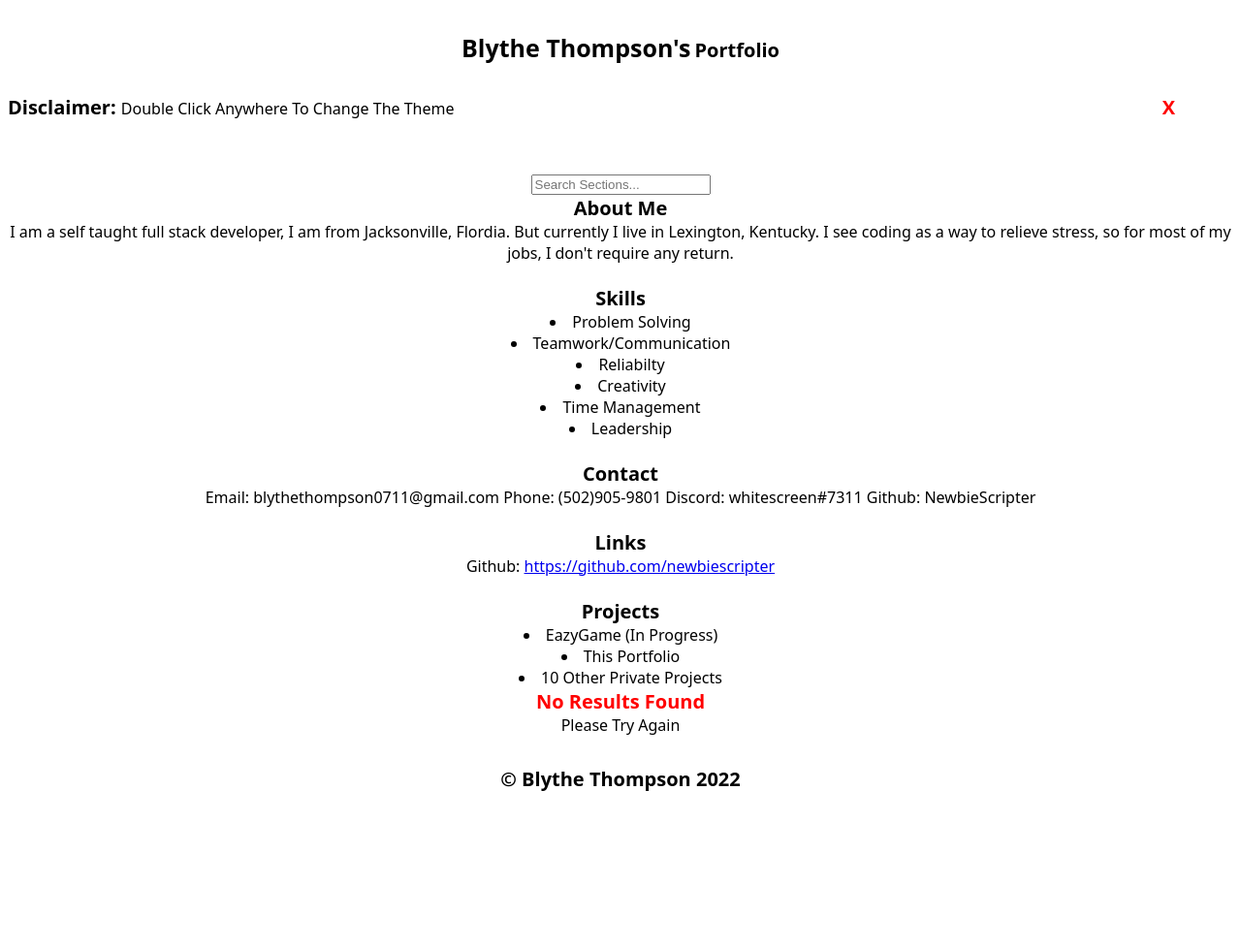
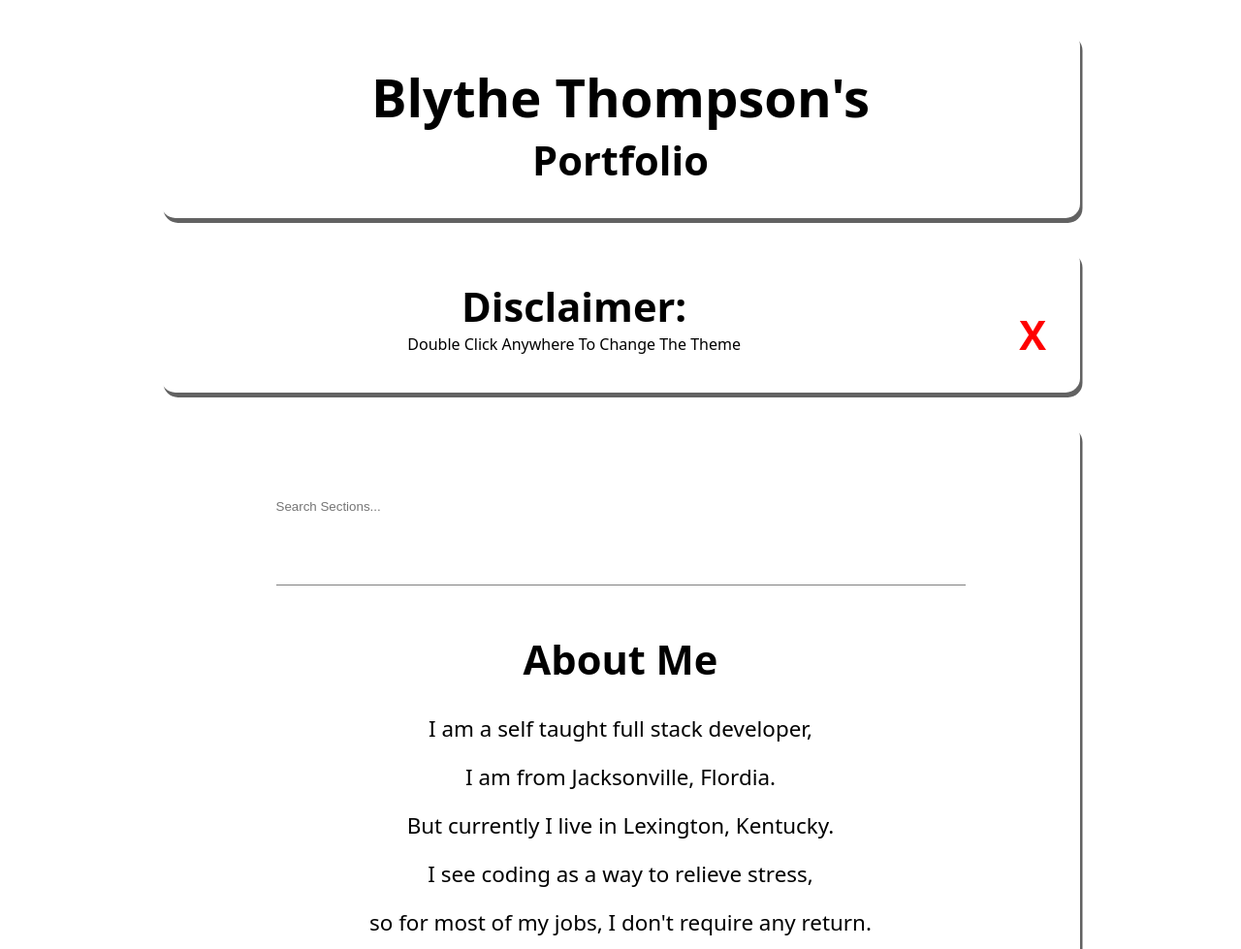
Before and after one commit to newbiescripter/Portfolio, a plain HTML site: page index.html in a window 1280 px wide. Shown: the top 979 px of the page at 97% size. Before the commit the page ends 849 px from the top, so only its background shows below. Drawn offline with nearby package versions, Linux system fonts and the light colour scheme.

Commit message:
Version 2.0
VERSION 2.0 ADD 4

```diff
--- a/src/css/main.css
+++ b/src/css/main.css
@@ -1,5 +1,91 @@
+html {
+    overflow: auto;
+}
+
 body {
     font-family: system-ui;
+    transition: 0.3s ease-in-out;
+}
+
+.wrapper-main{
+    width: 75%;
+    margin: 0 auto;
+    display: block;
+    padding-top: 2.5%;
+    padding-bottom: 2.5%;
+    border-radius: 15px;
+    box-shadow: 2.5px 5px rgba(0, 0, 0, 0.614);
+    transition: all 0.3s ease-in-out;
+}
+
+.paragraph-container {
+    text-align: center;
+    align-items: center;
+    align-content: center;
+    margin-top: 2%;
+    margin-bottom: 2%;
+}
+
+.list-containers li:hover {
+    text-decoration: underline;
+}
+
+.link-main {
+    text-decoration: none;
+}
+
+.link-main:hover {
+    text-decoration: underline;
+}
+
+.list-container li {
+    font-size: 1.75vw;
+    font-weight: 500;
+    display: list-item;
+    margin-top: 2.5%;
+    margin-bottom: 2.5%;
+}
+
+.list-container {
+    text-align: center;
+    align-items: center;
+    align-content: center;
+    margin-top: 2%;
+    margin-bottom: 2%;
+}
+
+#header-two {
+    width: 74.9%;
+}
+
+#header-one {
+    width: 24.9%;
+}
+
+.paragraph-container span {
+    font-size: 1.75vw;
+    font-weight: 500;
+    display: block;
+    padding-top: 1%;
+    padding-bottom: 1%;
+}
+
+.paragraph-container span:hover {
+    text-decoration: underline;
+}
+
+.wrapper-main:hover {
+    transform: scale(1.05);
+}
+
+.text-container span {
+    display: block;
+}
+
+.text-container {
+    text-align: center;
+    align-items: center;
+    align-content: center;
 }
 
 .container-main {
@@ -14,12 +100,12 @@ body {
 
 .title-text {
     font-weight: 700;
-    font-size: 25px;
+    font-size: 4.25vw;
 }
 
 .sub-title-text {
     font-weight: 700;
-    font-size: 20px;
+    font-size: 3.25vw;
 }
 
 .underline {
@@ -29,3 +115,24 @@ body {
 .inline-block {
     display: inline-block;
 }
+
+.gray-line {
+    width: 75%;
+    background-color: gray;
+    height: 1px;
+    display: block;
+    margin: 0 auto;
+    margin-top: 5%;
+    margin-bottom: 5%;
+}
+
+#search-input {
+    width: 75%;
+    height: 5vw;
+    border-radius: 15px;
+    background-color: tra;
+    display: block;
+    margin: 0 auto;
+    border: 3px gray;
+    transition: 0.3s ease-in-out;
+}
```
